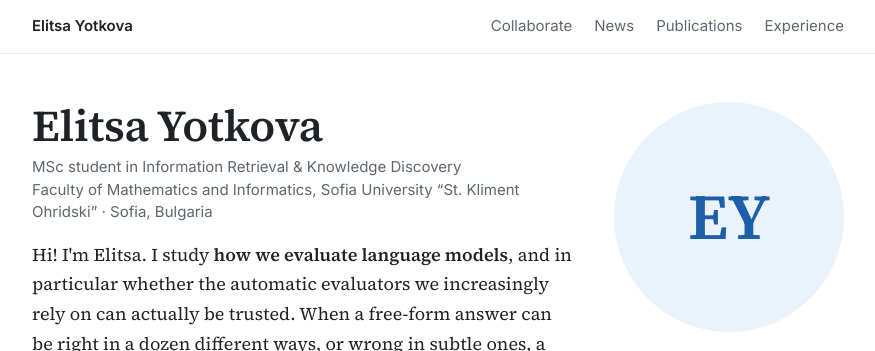
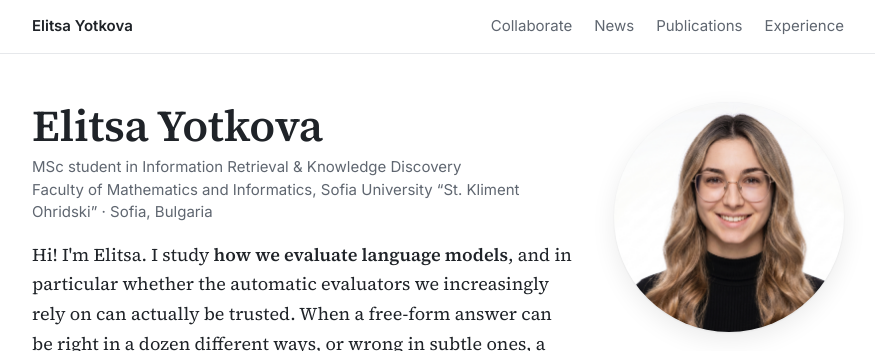
Before and after one commit to ElitsaY/ElitsaY.github.io, a plain HTML site: page index.html in a window 1280 px wide. Shown: the top 351 px of the page, without its empty margins (202-1077 px from the left). Drawn offline with Linux system fonts and the light colour scheme.

Commit message:
Use existing profile photo path

```diff
--- a/index.html
+++ b/index.html
@@ -7,7 +7,7 @@
 <meta name="description" content="Elitsa Yotkova — MSc student at Sofia University working on LLM evaluation, LLM-as-a-judge robustness, and benchmark design.">
 <meta property="og:title" content="Elitsa Yotkova">
 <meta property="og:description" content="LLM evaluation · Robustness of LLM & agent judges · Benchmark design">
-<meta property="og:image" content="images/profile.jpg">
+<meta property="og:image" content="assets/img/profile.jpg">
 <link rel="preconnect" href="https://fonts.googleapis.com">
 <link rel="preconnect" href="https://fonts.gstatic.com" crossorigin>
 <link href="https://fonts.googleapis.com/css2?family=Source+Serif+4:ital,opsz,wght@0,8..60,400;0,8..60,600;1,8..60,400&family=Inter:wght@400;500;600&display=swap" rel="stylesheet">
@@ -249,7 +249,7 @@
 
     <div class="photo-col">
       <div class="photo-wrap">
-        <img class="photo" src="images/profile.jpg" alt="Photo of Elitsa Yotkova"
+        <img class="photo" src="assets/img/profile.jpg" alt="Photo of Elitsa Yotkova"
              onerror="this.style.display='none'; this.nextElementSibling.style.display='flex';">
         <div class="photo-fallback" aria-hidden="true">EY</div>
       </div>
```
Also changed, not shown: 1 other file.
